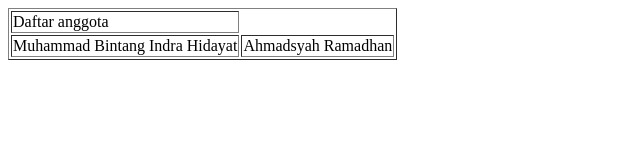
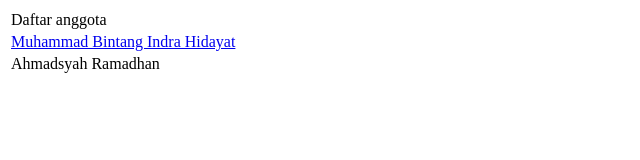
Before and after one commit to muhammadbintangindra/POPL-2024-KelompokASRMBIH, a plain HTML site: page index.html in a window 1280 px wide. Shown: the whole page, without its empty margins (0-640 px from the left). Drawn offline with Linux system fonts and the light colour scheme.

Commit message:
add file index and npm

```diff
--- a/index.html
+++ b/index.html
@@ -6,12 +6,14 @@
 </head>
 
 <body>
-    <table border=”0”>
+    <table border="0">
         <tr>
             <td>Daftar anggota</td>
         </tr>
         <tr>
-            <td>Muhammad Bintang Indra Hidayat</td>
+            <td> <a href="2208107010023.html">Muhammad Bintang Indra Hidayat</a> </td>
+        </tr>
+        <tr>
             <td>Ahmadsyah Ramadhan</td>
         </tr>
     </table>
```
Also changed, not shown: 2208107010023.html (added, +12 -0 lines), 1 other file.
